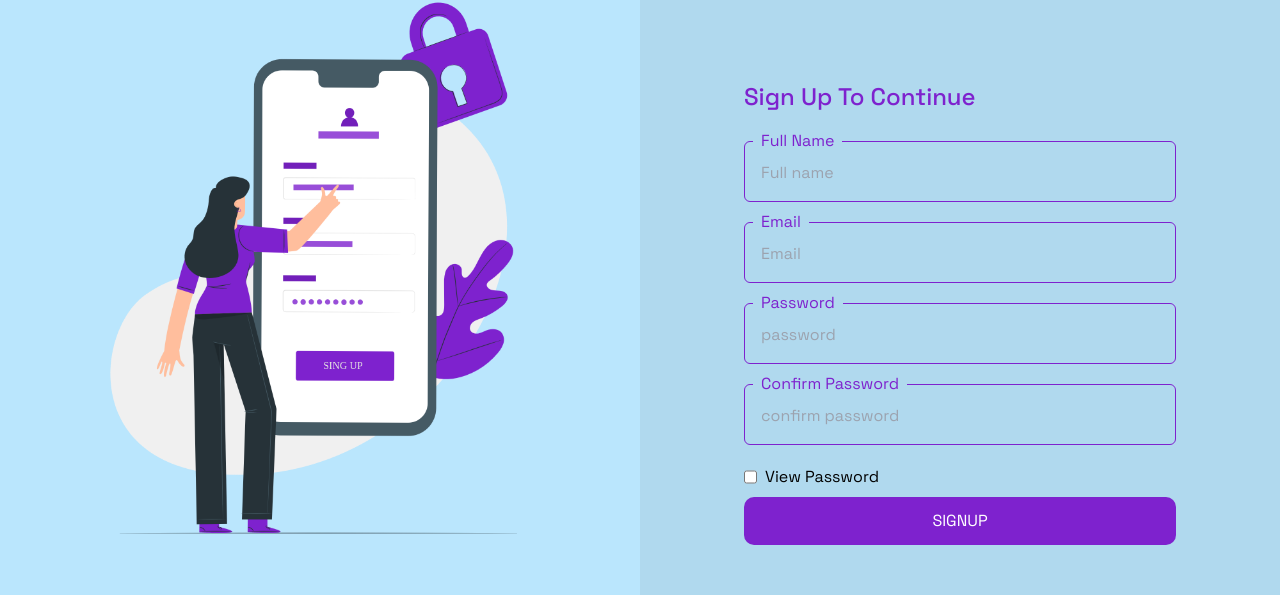
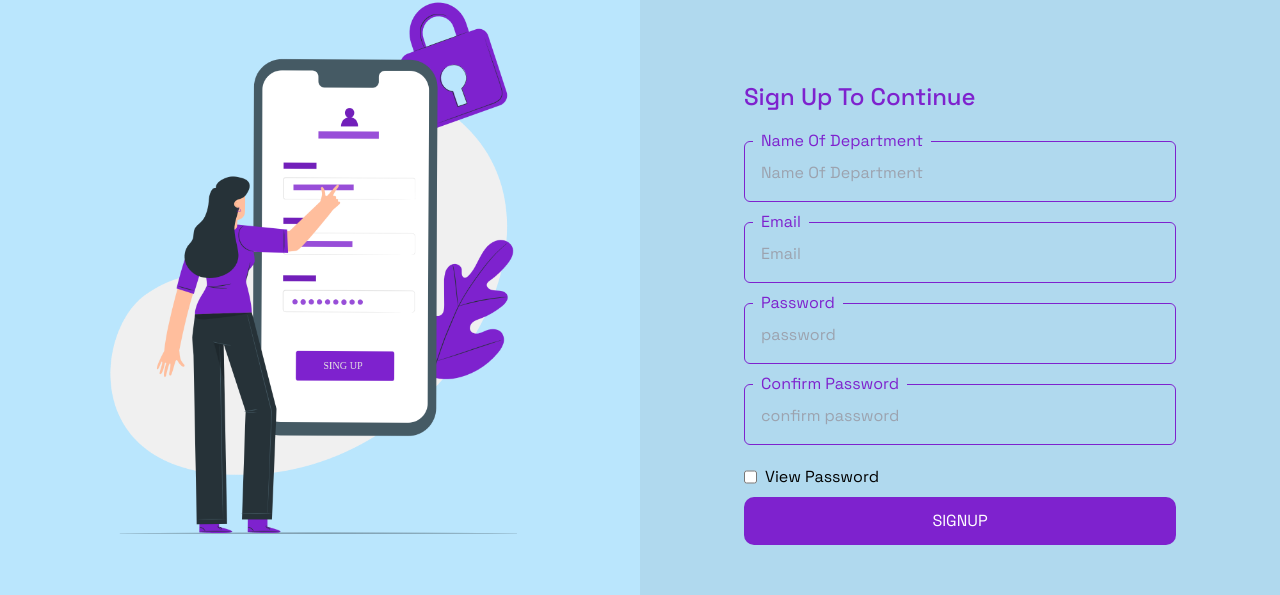
Before and after one commit to ThembaMahlangu/school-registration-app, a Next.js app in the folder frontend/: page /auth/signup in a window 1280 px wide. Shown: the part 127-722 px from the top of the page. Built offline with nearby package versions, Linux system fonts and the light colour scheme; what prettier-plugin-tailwindcss would draw is missing.

Commit message:
[add] signup form details

```diff
--- a/frontend/pages/auth/login.tsx
+++ b/frontend/pages/auth/login.tsx
@@ -15,10 +15,10 @@ const Login = () => {
   return (
     <>
       <div className="flex h-screen">
-        <div className=" w-[50%] hidden md:block ">
-          <div className="absolute left-10">
+        <div className=" hidden w-[50%] md:block ">
+          <Link href="/" className="absolute left-10">
             <Logo />
-          </div>
+          </Link>
           <div className="h-full w-full ">
             <Image
               className=" h-[100%] w-full object-contain"
@@ -28,31 +28,30 @@ const Login = () => {
               height={300}
             />
           </div>
-          <div>
-
-          </div>
+          <div></div>
         </div>
         <section className="flex flex-1 flex-col bg-[#2221]">
-          <div className="flex h-20  items-center justify-between px-6 md:pr-10 lg-pr-20">
+          <div className="lg-pr-20 flex  h-20 items-center justify-between px-6 md:pr-10">
             <Link href="/" className="md:invisible">
-              <Logo/>
+              <Logo />
             </Link>
             <Link href="/auth/signup" className="">
               <Button radius="10px" label="Sign up" color="#7E22CE" />
             </Link>
           </div>
           <div className="flex flex-1 flex-col items-center justify-center ">
-            <div className="flex   sm:w-[90%] w-full   lg:w-[30em]  flex-col rounded-md border-gray-700 p-6">
+            <div className="flex   w-full flex-col   rounded-md  border-gray-700 p-6 sm:w-[90%] lg:w-[30em]">
               <div className="">
                 <h2 className="pb-4 text-2xl font-medium capitalize text-purple-700">
                   login to continue
                 </h2>
               </div>
               <form className="flex flex-col gap-2" onSubmit={handleSubmit}>
-                <Input placeholder="Email" label="Email" type="email" />
+                <Input placeholder="Email" name="email" label="Email" type="email" />
                 <Input
                   placeholder="password"
                   label="password"
+                  name="password"
                   type={showPassword ? "text" : "password"}
                 />
 
--- a/frontend/pages/auth/signup.tsx
+++ b/frontend/pages/auth/signup.tsx
@@ -19,9 +19,9 @@ const SignUp = () => {
     <>
       <div className="flex h-screen">
         <div className=" hidden w-[50%]  md:block ">
-          <div className="absolute left-10">
+          <Link href="/" className="absolute left-10">
             <Logo />
-          </div>
+          </Link>
           <div className="h-full w-full ">
             <Image
               className=" h-[100%] w-full object-contain"
@@ -42,28 +42,25 @@ const SignUp = () => {
             </Link>
           </div>
           <div className="flex flex-1 flex-col items-center justify-center ">
-            <div className="flex   w-full flex-col   rounded-md  border-gray-700 p-6 sm:w-[90%] lg:w-[30em]">
+            <div className="flex   w-full flex-col   rounded-md  border-gray-700 px-6 sm:w-[90%] lg:w-[30em]">
               <div className="">
                 <h2 className="pb-4 text-2xl font-medium capitalize text-purple-700">
                   Sign up to continue
                 </h2>
               </div>
               <form className="flex flex-col gap-2" onSubmit={handleSubmit}>
-                <Input
-                  placeholder="Full name"
-                  name="name"
-                  label="Full Name"
-                  type="text"
-                />
+                <Input placeholder="Name Of Department" label="Name of Department" type="text" />
                 <Input placeholder="Email" label="Email" type="email" />
                 <Input
                   placeholder="password"
                   label="password"
+                  name="password"
                   type={showPassword ? "text" : "password"}
                 />
                 <Input
                   placeholder="confirm password"
                   label="Confirm password"
+                  name="password"
                   type={showPassword ? "text" : "password"}
                 />
 
```
